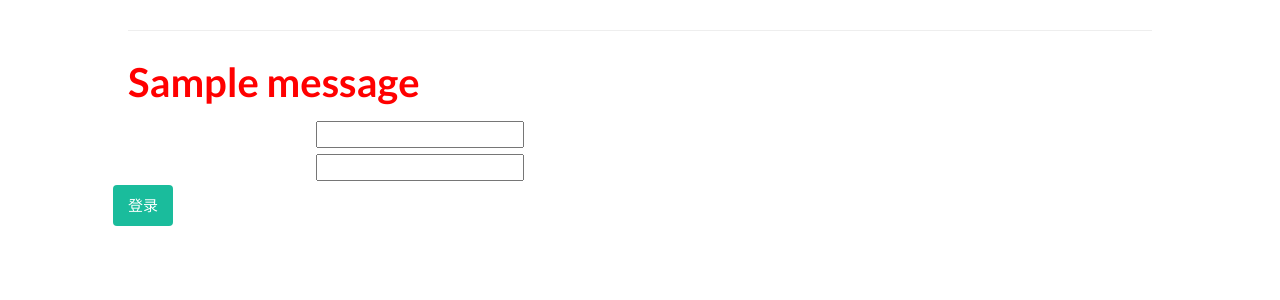
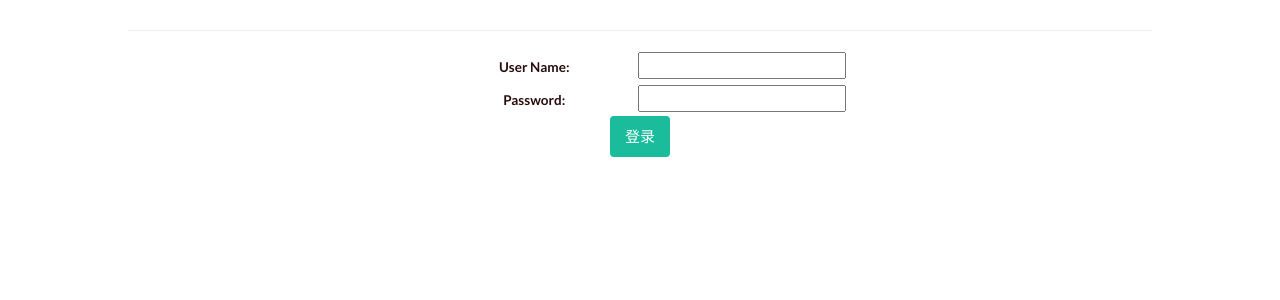
Before and after one commit to intspt/print, a Flask app: page /login in a window 1280 px wide. Shown: the part 96-396 px from the top of the page. Run offline with Flask 2, Linux system fonts and the light colour scheme; tables that the repository leaves empty hold one stand-in row (values such as "Sample post"); one stand-in notice (Sample message) is shown; parts of the project's set-up code (start-up, migrations or seed data) failed here and were passed over; some libraries are stand-ins or nearby versions.

Commit message:
update
update

```diff
--- a/app/templates/addUser.html
+++ b/app/templates/addUser.html
@@ -1,7 +1,7 @@
 {% extends "base.html"%}
 {% block content %}
 <center>
-    <form id="team-add-form" class="team-add-form pr" method="POST" action="/addTeam">
+    <form id="team-add-form" class="team-add-form pr" method="POST" action="/addUser">
             <textarea name="content" class="team-add-text" rows="23"></textarea>
             <br />
             <button class="btn btn-primary" type="submit"> 提交 </button>
--- a/app/templates/index.html
+++ b/app/templates/index.html
@@ -1,10 +1,5 @@
 {% extends "base.html" %}
 {% block content %}
-    {% with message = get_flashed_messages() %}
-    {% if message %}
-        <h3 class="red"> {{ message[0] }} </h3>
-    {% endif %}
-    {% endwith %}
 		    <div class="form-group">
 				<form class="print-content-form" action='/' method="POST">
 					<ul style="padding:0px;">
--- a/app/templates/login.html
+++ b/app/templates/login.html
@@ -1,19 +1,16 @@
 {% extends "base.html" %}
 {% block content %}
-    {% with message = get_flashed_messages() %}
-    {% if message %}
-        <h3 class="red"> {{ message[0] }} </h3>
-    {% endif %}
-    {% endwith %}
-    <div class="row">
-        <form action='/login' method="POST">
-            <label class="label">User Name:</label>
+    <center>
+        <div class="row" style="center">
+            <form action='/login' method="POST" style="color:#280D0D">
+                <label class="label" style="color:#280D0D">User Name:</label>
                 <input type="text" name="name"></input>
                 <br/>
-            <label class="label">Password:</label>
+                <label class="label" style="color:#280D0D">Password:</label>
                 <input type="password" name="password"></input>
                 <br/>
                 <button class="btn btn-primary" type="submit"> 登录 </button>
             </form>
         </div>
+    </center>
 {% endblock %}
--- a/app/views.py
+++ b/app/views.py
@@ -4,7 +4,7 @@
 import time
 from functools import wraps
 
-from flask import render_template, g, request, redirect, flash
+from flask import render_template, g, request, redirect
 from flask.ext.login import current_user, login_user, logout_user, login_required
 
 from app import app, db, lm
@@ -57,7 +57,6 @@
             db.session.add(submit)
             db.session.commit()
             db.session.close()
-            flash(SUBMIT_SECCESS_INFO)
             return redirect('/')
 
 @app.route('/login', methods = ['GET', 'POST'])
--- a/config.py
+++ b/config.py
@@ -10,7 +10,6 @@
 
 LOGIN_INFO_ERROR = u'用户名或密码不正确'
 PERMISSION_ERROR = u'权限不足'
-SUBMIT_SECCESS_INFO = u'提交成功'
 
 ADMIN_NAME = 'rikka'
 ADMIN_PASSWORD = 'yuta'
```
Also changed, not shown: app/data/data.db. Lines whose indentation alone changed are shown as unchanged.
